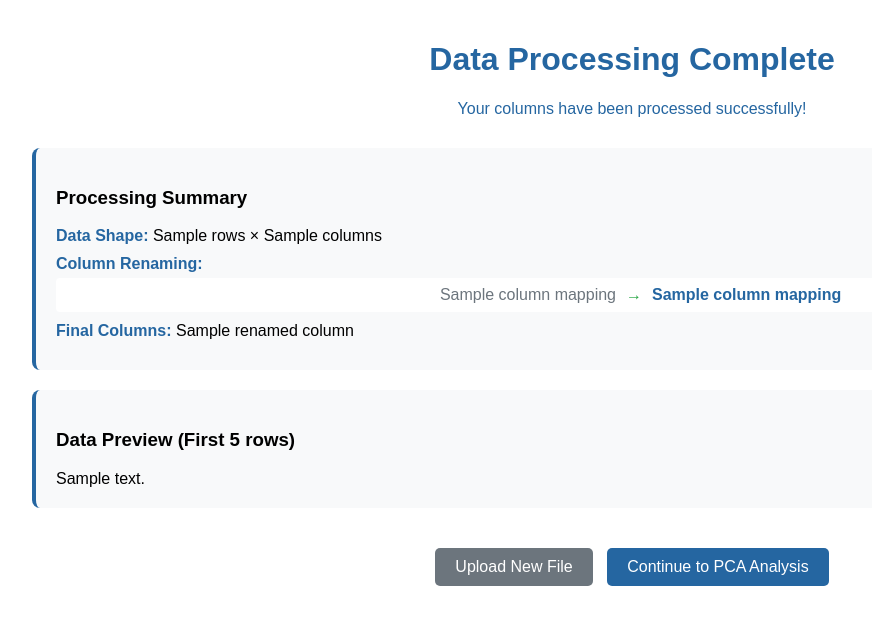
After one commit to yasithS/AI-pca-pase01, a Flask app: template templates/results.html in a window 1280 px wide. The commit adds this page. Shown: the top 625 px of the page, without its empty margins (8-880 px from the left). Run offline with Flask 3, Linux system fonts and the light colour scheme; the template is opened without the code that fills it: most values are stand-ins (such as "Sample title", 1, 10 or a date in 2020).

Commit message:
ui: V1 PCA

```diff
--- a/app.py
+++ b/app.py
@@ -1,8 +1,9 @@
-from flask import Flask, request, render_template, redirect, url_for, flash
+from flask import Flask, request, render_template, redirect, url_for, flash, session
 import pandas as pd
 import os
 
 app = Flask(__name__)
+app.secret_key = 'your-secret-key-here'  # Add secret key for session
 
 UPLOAD_FOLDER = 'uploads'
 os.makedirs(UPLOAD_FOLDER, exist_ok=True)
@@ -26,12 +27,67 @@ def upload_file():
             return redirect(request.url)
 
         columns = list(df.columns)
+        # Store file info in session
+        session['file_name'] = file.filename
+        session['file_path'] = file_path
         return render_template('columns.html', columns=columns, file_name=file.filename)
 
     return render_template('upload.html')
 
+@app.route('/select_columns', methods=['POST'])
+def select_columns():
+    selected_columns = request.form.getlist('columns')
+    if not selected_columns:
+        flash('Please select at least one column')
+        return redirect(url_for('upload_file'))
 
+    # Store selected columns in session
+    session['selected_columns'] = selected_columns
+    return render_template('rename_columns.html', columns=selected_columns)
 
+@app.route('/rename_columns', methods=['POST'])
+def rename_columns():
+    selected_columns = session.get('selected_columns', [])
+    file_path = session.get('file_path', '')
+
+    if not selected_columns or not file_path:
+        flash('Session expired. Please start over.')
+        return redirect(url_for('upload_file'))
+
+    # Get the new column names from form
+    column_mapping = {}
+    for old_name in selected_columns:
+        new_name = request.form.get(f'rename_{old_name}', old_name)
+        if new_name.strip():  # Only rename if new name is not empty
+            column_mapping[old_name] = new_name.strip()
+
+    try:
+        # Read the Excel file and process selected columns
+        df = pd.read_excel(file_path, engine='openpyxl')
+
+        # Filter to only selected columns
+        df_filtered = df[selected_columns].copy()
+
+        # Rename columns
+        if column_mapping:
+            df_filtered.rename(columns=column_mapping, inplace=True)
+
+        # Here you can add your PCA processing logic
+        # For now, just display the processed data info
+        processed_info = {
+            'original_columns': selected_columns,
+            'renamed_columns': list(df_filtered.columns),
+            'data_shape': df_filtered.shape,
+            'column_mapping': column_mapping
+        }
+
+        return render_template('results.html',
+                             processed_info=processed_info,
+                             data_preview=df_filtered.head().to_html(classes='table table-striped'))
+
+    except Exception as e:
+        flash(f'Error processing file: {str(e)}')
+        return redirect(url_for('upload_file'))
 
 if __name__ == '__main__':
     app.run(debug=True)
--- /dev/null
+++ b/templates/results.html
@@ -0,0 +1,139 @@
+<!DOCTYPE html>
+<html lang="en">
+<head>
+    <meta charset="UTF-8">
+    <meta name="viewport" content="width=device-width, initial-scale=1.0">
+    <title>Processing Results</title>
+    <style>
+        body {
+            font-family: Arial, sans-serif;
+            max-width: 1200px;
+            margin: 0 auto;
+            padding: 20px;
+        }
+        .header {
+            text-align: center;
+            margin-bottom: 30px;
+            color: #2566a1;
+        }
+        .info-section {
+            background-color: #f8f9fa;
+            padding: 20px;
+            border-radius: 8px;
+            margin-bottom: 20px;
+            border-left: 4px solid #2566a1;
+        }
+        .info-item {
+            margin: 10px 0;
+        }
+        .info-label {
+            font-weight: bold;
+            color: #2566a1;
+        }
+        .column-mapping {
+            display: grid;
+            grid-template-columns: 1fr auto 1fr;
+            gap: 10px;
+            align-items: center;
+            padding: 8px;
+            background-color: white;
+            border-radius: 4px;
+            margin: 5px 0;
+        }
+        .original-col {
+            text-align: right;
+            color: #6c757d;
+        }
+        .renamed-col {
+            color: #2566a1;
+            font-weight: bold;
+        }
+        .arrow {
+            text-align: center;
+            color: #28a745;
+        }
+        .table {
+            width: 100%;
+            margin-top: 20px;
+            border-collapse: collapse;
+        }
+        .table th, .table td {
+            border: 1px solid #ddd;
+            padding: 8px;
+            text-align: left;
+        }
+        .table th {
+            background-color: #2566a1;
+            color: white;
+        }
+        .table-striped tbody tr:nth-child(odd) {
+            background-color: #f2f2f2;
+        }
+        .btn {
+            background-color: #2566a1;
+            color: white;
+            padding: 10px 20px;
+            text-decoration: none;
+            border-radius: 5px;
+            display: inline-block;
+            margin: 10px 5px;
+        }
+        .btn:hover {
+            background-color: #1e5085;
+        }
+        .btn-secondary {
+            background-color: #6c757d;
+        }
+        .btn-secondary:hover {
+            background-color: #545b62;
+        }
+    </style>
+</head>
+<body>
+    <div class="header">
+        <h1>Data Processing Complete</h1>
+        <p>Your columns have been processed successfully!</p>
+    </div>
+
+    <div class="info-section">
+        <h3>Processing Summary</h3>
+
+        <div class="info-item">
+            <span class="info-label">Data Shape:</span>
+            {{ processed_info.data_shape[0] }} rows × {{ processed_info.data_shape[1] }} columns
+        </div>
+
+        {% if processed_info.column_mapping %}
+        <div class="info-item">
+            <span class="info-label">Column Renaming:</span>
+            {% for old_name, new_name in processed_info.column_mapping.items() %}
+                <div class="column-mapping">
+                    <div class="original-col">{{ old_name }}</div>
+                    <div class="arrow">→</div>
+                    <div class="renamed-col">{{ new_name }}</div>
+                </div>
+            {% endfor %}
+        </div>
+        {% endif %}
+
+        <div class="info-item">
+            <span class="info-label">Final Columns:</span>
+            {{ processed_info.renamed_columns | join(', ') }}
+        </div>
+    </div>
+
+    <div class="info-section">
+        <h3>Data Preview (First 5 rows)</h3>
+        {{ data_preview | safe }}
+    </div>
+
+    <div style="text-align: center; margin-top: 30px;">
+        <a href="{{ url_for('upload_file') }}" class="btn btn-secondary">Upload New File</a>
+        <a href="#" class="btn" onclick="alert('PCA analysis feature coming soon!')">Continue to PCA Analysis</a>
+    </div>
+
+    <script>
+        console.log('Processing complete!');
+    </script>
+</body>
+</html>
```
Also changed, not shown: templates/columns.html (+59 -8 lines), templates/rename_columns.html (added, +134 -0 lines), templates/upload.html (+19 -4 lines), 1 other file.
